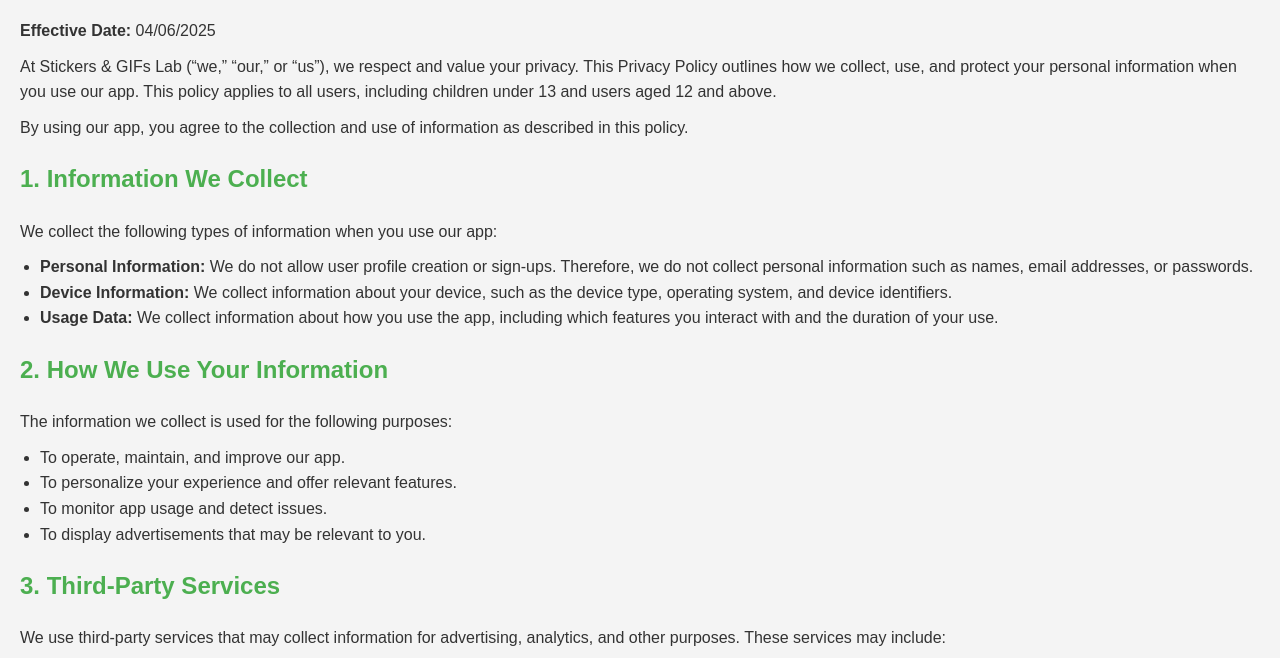
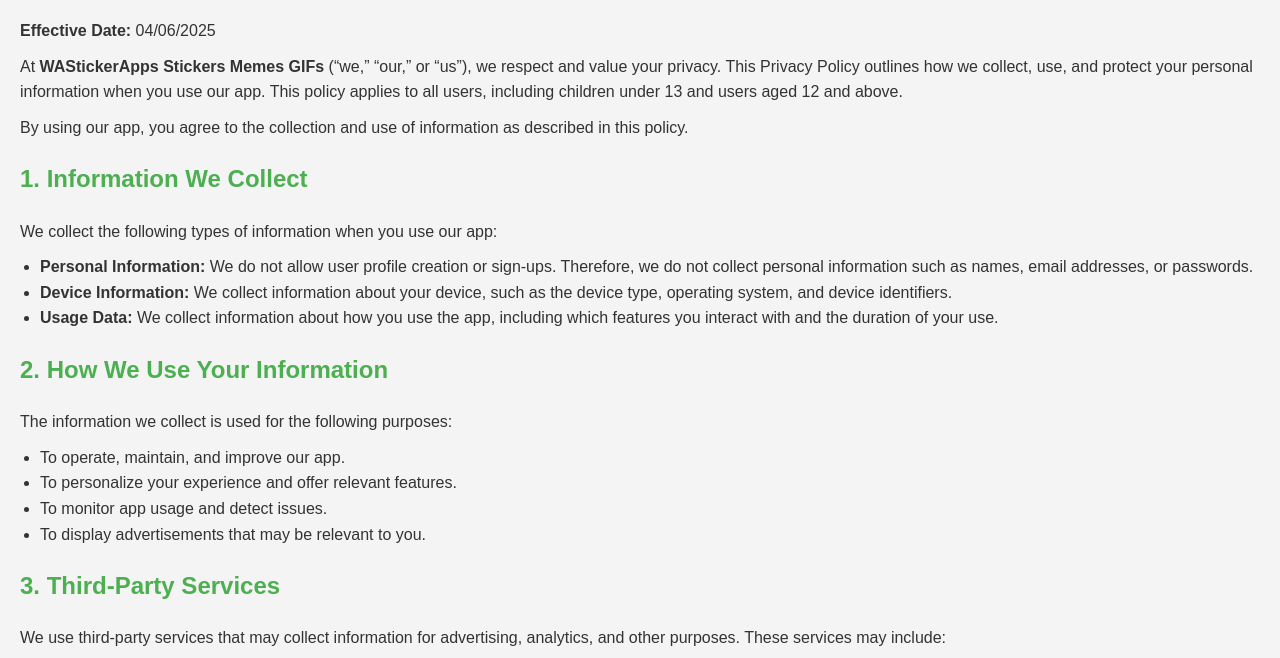
Before and after one commit to Stickers-GIFs-Lab/apps, a plain HTML site: page privacy-policy.html in a window 1280 px wide. Shown: the part 76-734 px from the top of the page. Drawn offline with Linux system fonts and the light colour scheme.

Commit message:
Update privacy-policy.html

```diff
--- a/privacy-policy.html
+++ b/privacy-policy.html
@@ -32,7 +32,7 @@
     <h1>Privacy Policy</h1>
     <p><strong>Effective Date:</strong> 04/06/2025</p>
 
-    <p>At Stickers & GIFs Lab (“we,” “our,” or “us”), we respect and value your privacy. This Privacy Policy outlines how we collect, use, and protect your personal information when you use our app. This policy applies to all users, including children under 13 and users aged 12 and above.</p>
+    <p>At <strong>WAStickerApps Stickers Memes GIFs</strong> (“we,” “our,” or “us”), we respect and value your privacy. This Privacy Policy outlines how we collect, use, and protect your personal information when you use our app. This policy applies to all users, including children under 13 and users aged 12 and above.</p>
 
     <p>By using our app, you agree to the collection and use of information as described in this policy.</p>
 
```
